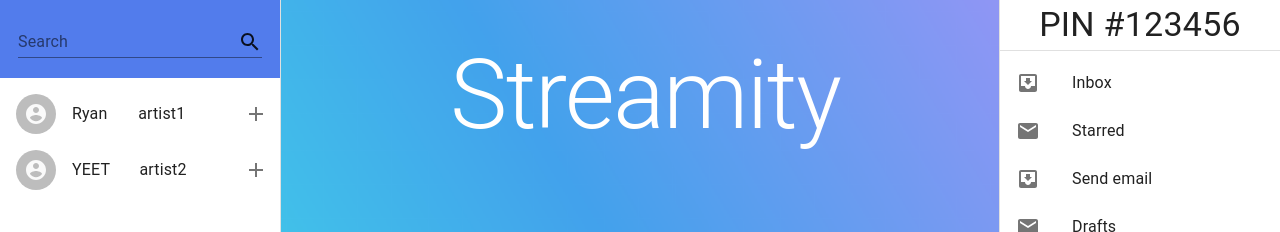
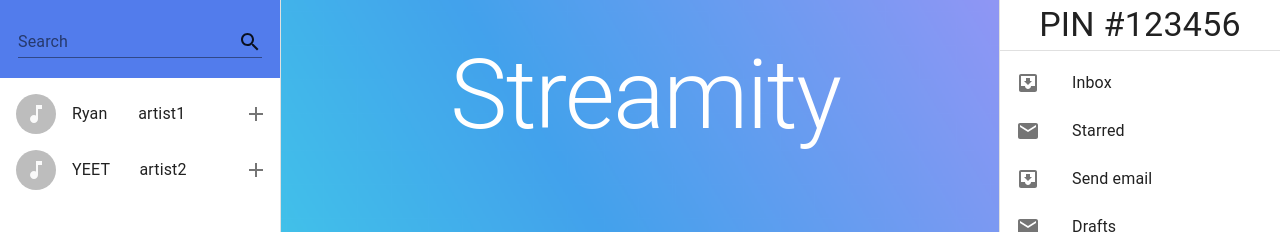
Before and after one commit to WaiHaiDere/Streamity, a React (Create React App) app in the folder frontend/: page /media in a window 1280 px wide. Shown: the top 232 px of the page. Built offline with nearby package versions, Linux system fonts and the light colour scheme; the HTML template or start-up script is replaced by a standard one.

Commit message:
Change to music icon

```diff
--- a/frontend/src/components/SearchResult/SearchResult.jsx
+++ b/frontend/src/components/SearchResult/SearchResult.jsx
@@ -6,8 +6,7 @@ import {
   ListItemText,
   Avatar,
 } from "@material-ui/core";
-import AccountCircleIcon from "@material-ui/icons/AccountCircle";
-
+import MusicNoteIcon from '@material-ui/icons/MusicNote';
 // import styles from "./searchresult.module.css";
 
 const SearchResult = ({ title, artist }) => {
@@ -15,7 +14,7 @@ const SearchResult = ({ title, artist }) => {
     <ListItem>
       <ListItemAvatar>
         <Avatar>
-          <AccountCircleIcon />
+          <MusicNoteIcon/>
         </Avatar>
       </ListItemAvatar>
       <ListItemText primary={title} />
```
